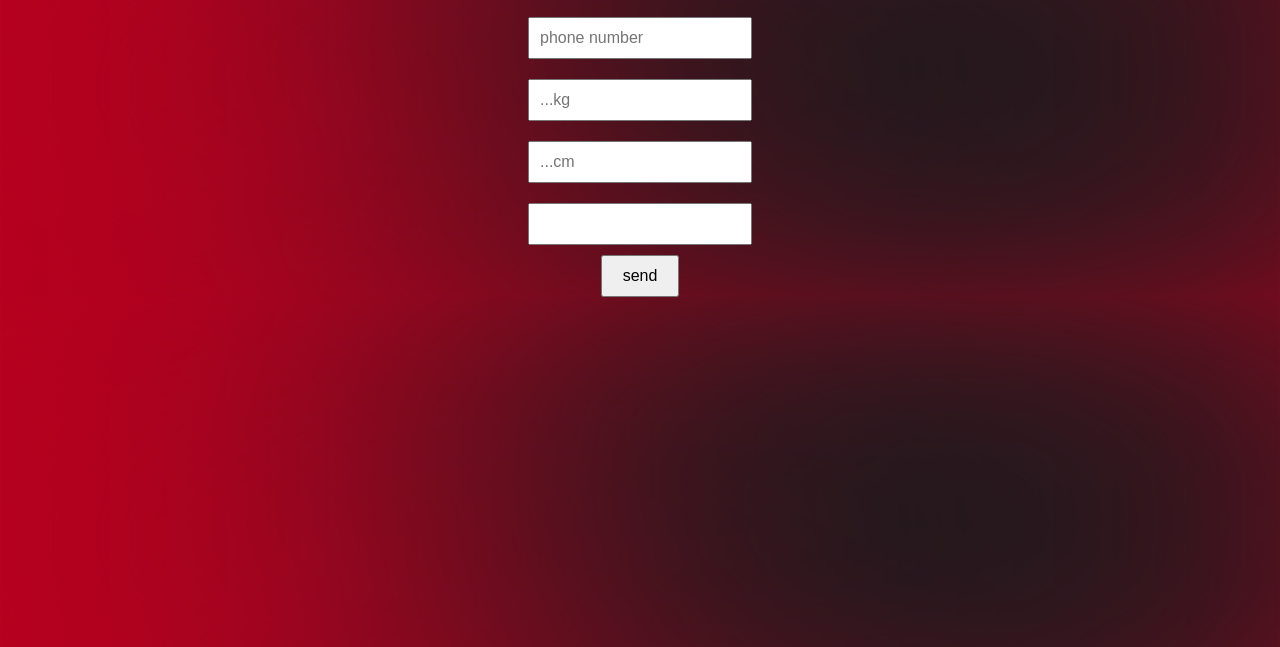
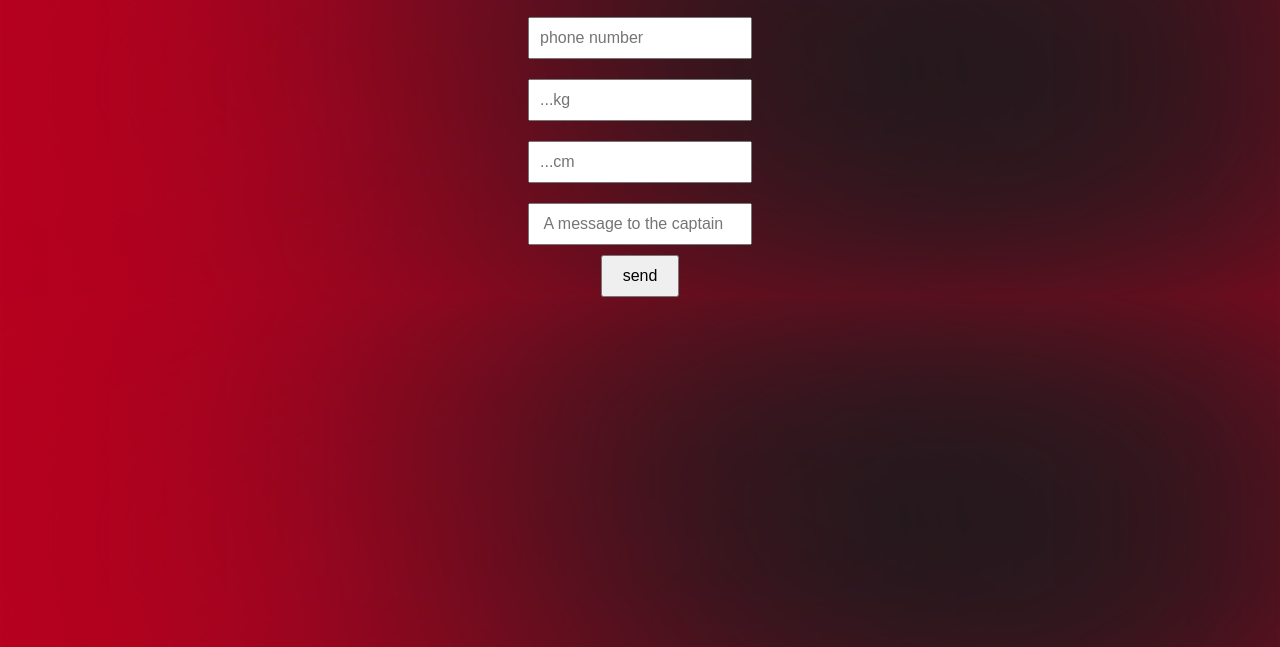
Before and after one commit to Mo-Ahmedl/cap-nader, a plain HTML site: page index.html in a window 1280 px wide. Shown: the part 153-800 px from the top of the page. Drawn offline with Linux system fonts and the light colour scheme; a web font is replaced by a local one.

Commit message:
Add files via upload

```diff
--- a/index.html
+++ b/index.html
@@ -3,7 +3,6 @@
 <head>
     <meta charset="UTF-8">
     <meta name="viewport" content="width=device-width, initial-scale=1.0">
-
     <meta thhp-equiv="X-UA-Compatible" content="IE=edge,chrome=1">
     <link rel="stylesheet" href="asas.css">
         <title>Subscribe with Cap Nader</title>
@@ -85,15 +84,15 @@
     </div>
     <div class="input-container">
         <label for="input3"></label>
-        <input type="text" id="input3" placeholder="...kg">
+        <input type="tel" id="input3" placeholder="...kg">
     </div>
     <div class="input-container">
         <label for="input4"></label>
-        <input type="text" id="input4" placeholder="...cm">
+        <input type="tel" id="input4" placeholder="...cm">
     </div>
     <div class="input-container">
         <label for="input5"></label>
-        <input type="text" id="input5">
+        <input type="text" id="input5" placeholder=" A message to the captain">
     </div>
     <button onclick="sendToTelegram()">send</button>
 
```
